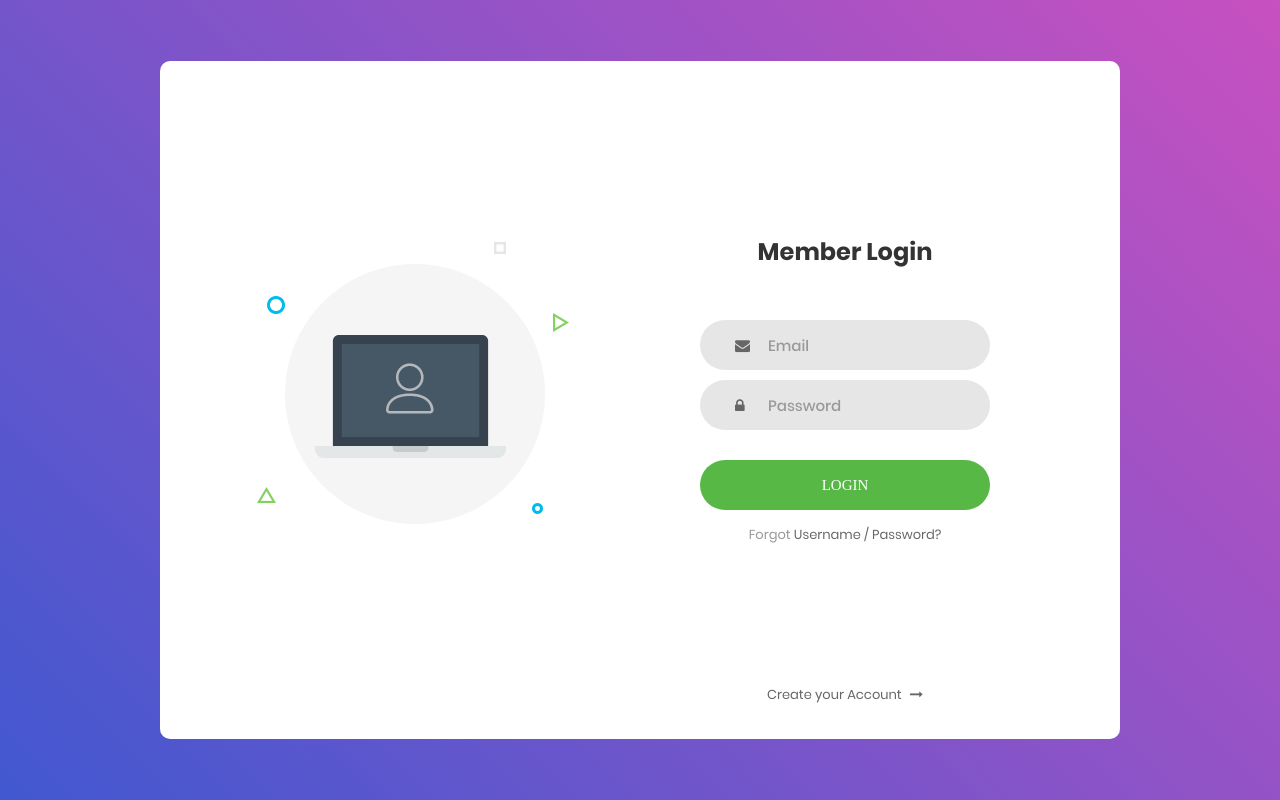
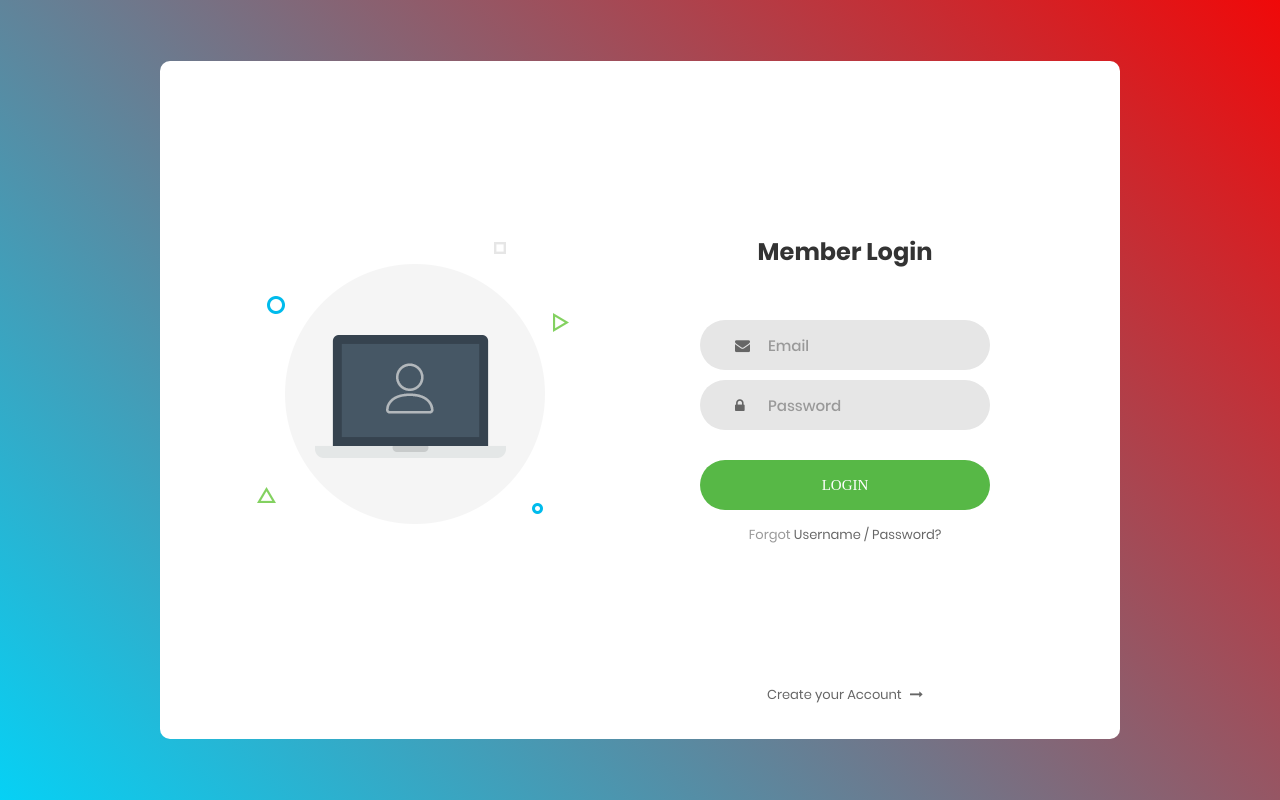
Before and after one commit to cod1r/COSC4353Project, a plain HTML site: page login.html in a window 1280 px wide. Drawn offline with Linux system fonts and the light colour scheme; a web font is replaced by a local one.

Commit message:
Changed css file in this branch

```diff
--- a/css/main.css
+++ b/css/main.css
@@ -168,16 +168,16 @@ iframe {
   justify-content: center;
   align-items: center;
   padding: 15px;
-  background: #9053c7;
-  background: -webkit-linear-gradient(-135deg, #c850c0, #4158d0);
-  background: -o-linear-gradient(-135deg, #c850c0, #4158d0);
-  background: -moz-linear-gradient(-135deg, #c850c0, #4158d0);
-  background: linear-gradient(-135deg, #c850c0, #4158d0);
+  background: #fffffe;
+  background: -webkit-linear-gradient(-135deg, #f00909, #3ef307);
+  background: -o-linear-gradient(-135deg, #f00909, #070bf5);
+  background: -moz-linear-gradient(-135deg, #f00909, #e8eb15);
+  background: linear-gradient(-135deg, #f00909, #06d1f5);
 }
 
 .wrap-login100 {
   width: 960px;
-  background: #fff;
+  background: rgb(255, 255, 255);
   border-radius: 10px;
   overflow: hidden;
 
```
